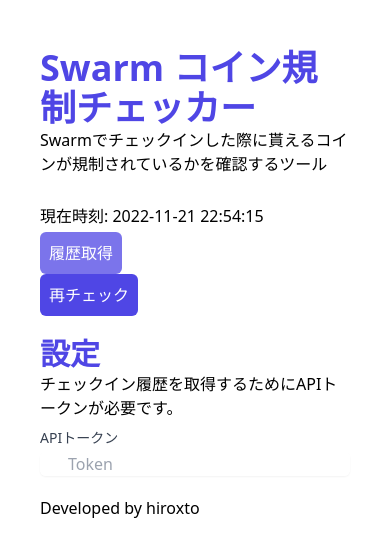
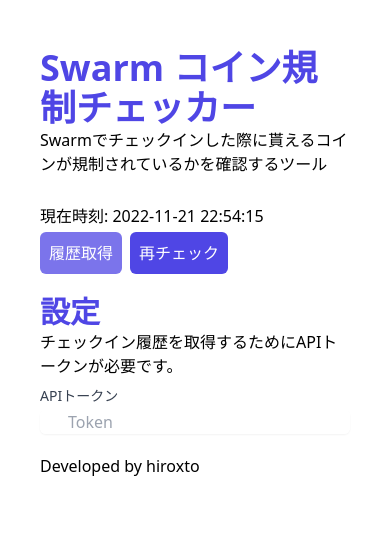
Before and after one commit to hiroxto/swarm-checkin-regulation-checker, a Next.js app: page / in a window 390 px wide. Shown: the top 556 px of the page. Built offline with nearby package versions, Linux system fonts and the light colour scheme.

Commit message:
ボタンの配置を修正

```diff
--- a/pages/index.tsx
+++ b/pages/index.tsx
@@ -93,24 +93,20 @@
 
         <div className="sticky top-0 z-50 mb-5 bg-white">
           <NowDate interval={1000}></NowDate>
-          <div className="mt-1 sm:mt-1 sm:flex sm:justify-center lg:justify-start">
-            <div className="rounded-md">
+          <div className="buttons mt-1 sm:mt-1 sm:flex sm:justify-center lg:justify-start">
             <button
               onClick={pullAndCheckLimits}
               disabled={token === ""}
-                className="flex justify-center rounded-md border border-transparent bg-indigo-600 px-2 py-2 text-base text-white hover:bg-indigo-700 disabled:opacity-75"
+              className="justify-center rounded-md border border-transparent bg-indigo-600 px-2 py-2 mr-2 text-base text-white hover:bg-indigo-700 disabled:opacity-75"
             >
               履歴取得
             </button>
-            </div>
-            <div className="rounded-md">
             <button
               onClick={checkLimits}
-                className="flex justify-center rounded-md border border-transparent bg-indigo-600 px-2 py-2 text-base text-white hover:bg-indigo-700 disabled:opacity-75"
+              className="justify-center rounded-md border border-transparent bg-indigo-600 px-2 py-2 mr-2 text-base text-white hover:bg-indigo-700 disabled:opacity-75"
             >
               再チェック
             </button>
-            </div>
           </div>
         </div>
 
```
Lines whose indentation alone changed are shown as unchanged.
